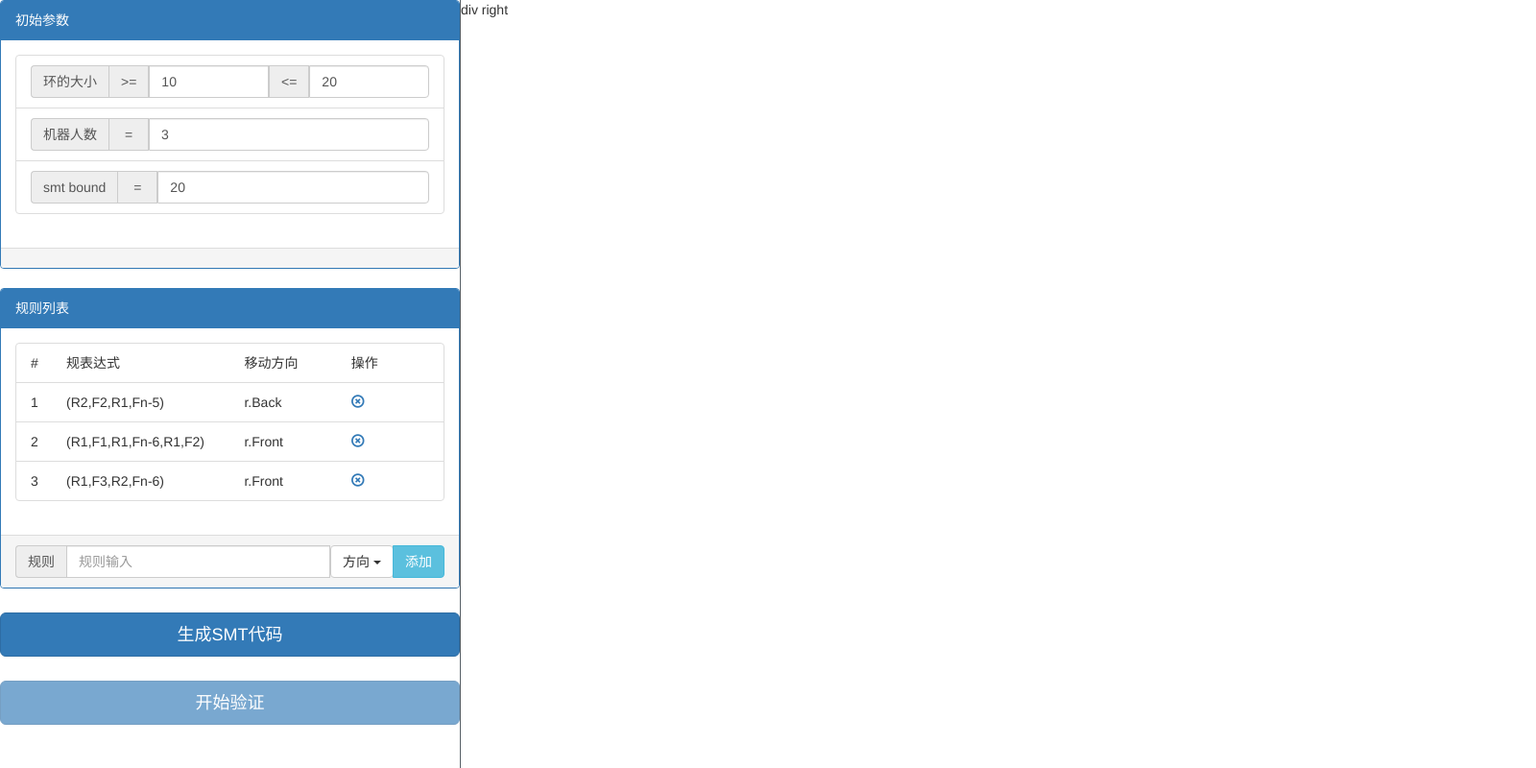
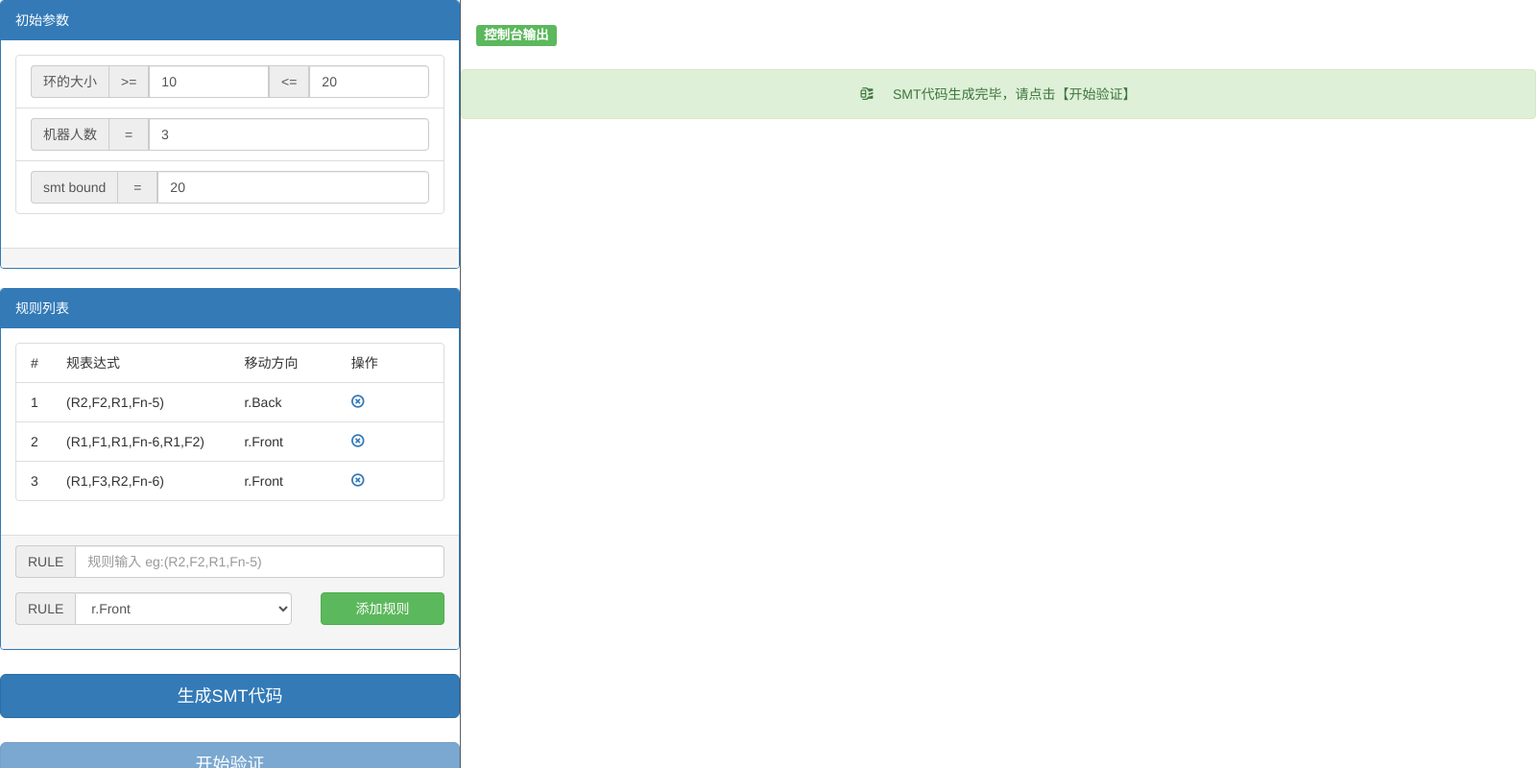
Before and after one commit to caixiaowei08/LC_SMT_TOOL, an Electron app: page index.html in a window 1600 px wide. Shown: the whole page at 96% size. Drawn offline with nearby package versions, Linux system fonts and the light colour scheme.

Commit message:
'20170418'

```diff
--- a/index.html
+++ b/index.html
@@ -93,22 +93,23 @@
                   </ul>
                 </div>
                 <div class="panel-footer">
-                  <div class="input-group">
-                    <span class="input-group-addon">规则</span>
-                    <input type="text" class="form-control" placeholder="规则输入" >
-                    <div class="input-group-btn">
-                      <button type="button" class="btn btn-default dropdown-toggle" data-toggle="dropdown" aria-haspopup="true" aria-expanded="false">
-                        方向 <span class="caret"></span>
-                      </button>
-                      <ul class="dropdown-menu">
-                        <li><a href="#">r.Front</a></li>
-                        <li><a href="#">r.Back</a></li>
-                      </ul>
+
+                  <div class="input-group form-group">
+                    <span class="input-group-addon">RULE</span>
+                    <input type="text" class="form-control" placeholder="规则输入 eg:(R2,F2,R1,Fn-5)" >
+                  </div>
+                  <div class="form-group row">
+                    <div class="col-sm-8">
+                      <div class="input-group">
+                        <span class="input-group-addon">RULE</span>
+                        <select class="form-control" required="true">
+                          <option selected = "true" value="r.Front">r.Front</option>
+                          <option value="r.Back">r.Back</option>
+                        </select>
+                      </div>
                     </div>
-                    <div class="input-group-btn">
-                      <button type="button" class="btn btn-info">
-                        添加
-                      </button>
+                    <div class="col-sm-4">
+                      <input type="button" class="btn btn-primary btn-block btn-success" value="添加规则">
                     </div>
                   </div>
                 </div>
@@ -122,7 +123,17 @@
             </div>
           </div>
           <div class="div-right">
-            div right
+            <nav class="navbar nav-">
+              <div class="navbar-header">
+                <div class="navbar-brand">
+                  <h4><span class="label label-success">控制台输出</span></h4>
+                </div>
+              </div>
+            </nav>
+            <div class="alert alert-success text-center" role="alert">
+                <span class="glyphicon glyphicon-compressed" aria-hidden="true"></span>
+                <span>&nbsp;&nbsp;&nbsp;&nbsp;SMT代码生成完毕，请点击【开始验证】</span>
+            </div>
           </div>
      </div>
   </body>
```
